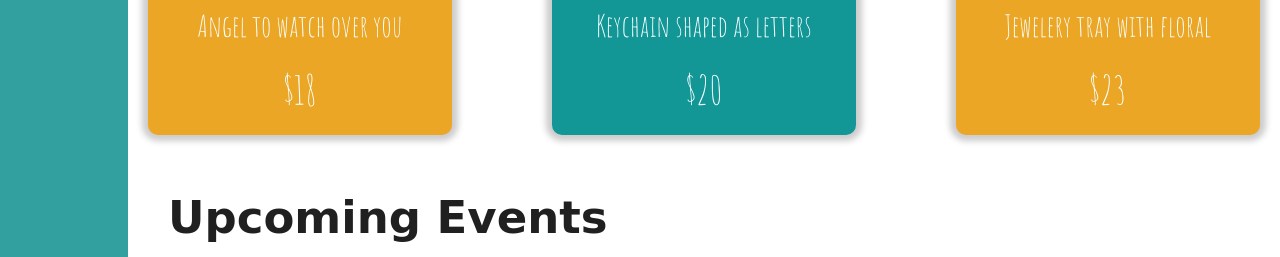
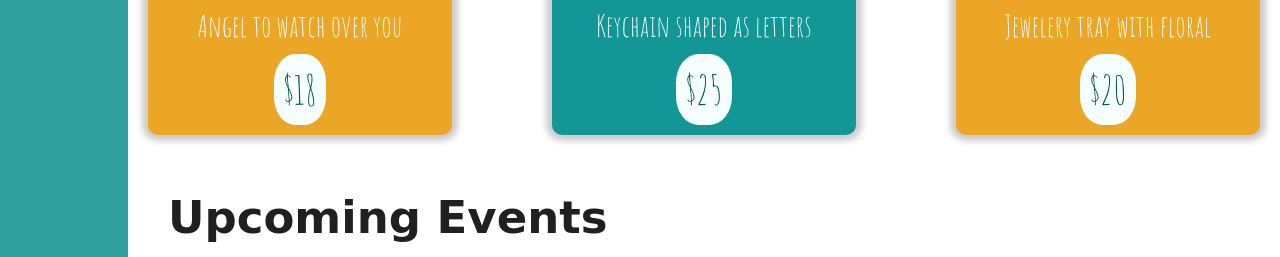
Before and after one commit to cerberusCyphers/frantastic, a plain HTML site: page index.html in a window 1280 px wide. Shown: the part 997-1254 px from the top of the page. Drawn offline with Linux system fonts and the light colour scheme; a web font is replaced by a local one.

Commit message:
added backgroud to shop price elements

```diff
--- a/css/style.css
+++ b/css/style.css
@@ -298,6 +298,9 @@ i:hover {
 .card__item--price {
 	padding: 1rem;
 	font-size: var(--fs-h2);
+	background-color: var(--color-white);
+	color: var(--color-primary-dark);
+	border-radius: 40%;
 }
 .card__1 {
 	background-color: var(--color-secondary);
--- a/index.html
+++ b/index.html
@@ -63,11 +63,11 @@
 				<div class="card card__2">
 					<img src="img/hotwheelsCandle.jpg" alt="keychain photo" class="card__item--img">
 					<span class="card__item--info">Keychain shaped as letters</span>
-					<span class="card__item--price">$20</span>
+					<span class="card__item--price">$25</span>
 				</div>
 				<div class="card card__3"> <img src="img/paintedFrame.jpg" alt="tray photo" class="card__item--img">
 					<span class="card__item--info">Jewelery tray with floral</span>
-					<span class="card__item--price">$23</span>
+					<span class="card__item--price">$20</span>
 				</div>
 			</div>
 			<!-- <div class="row">
```
